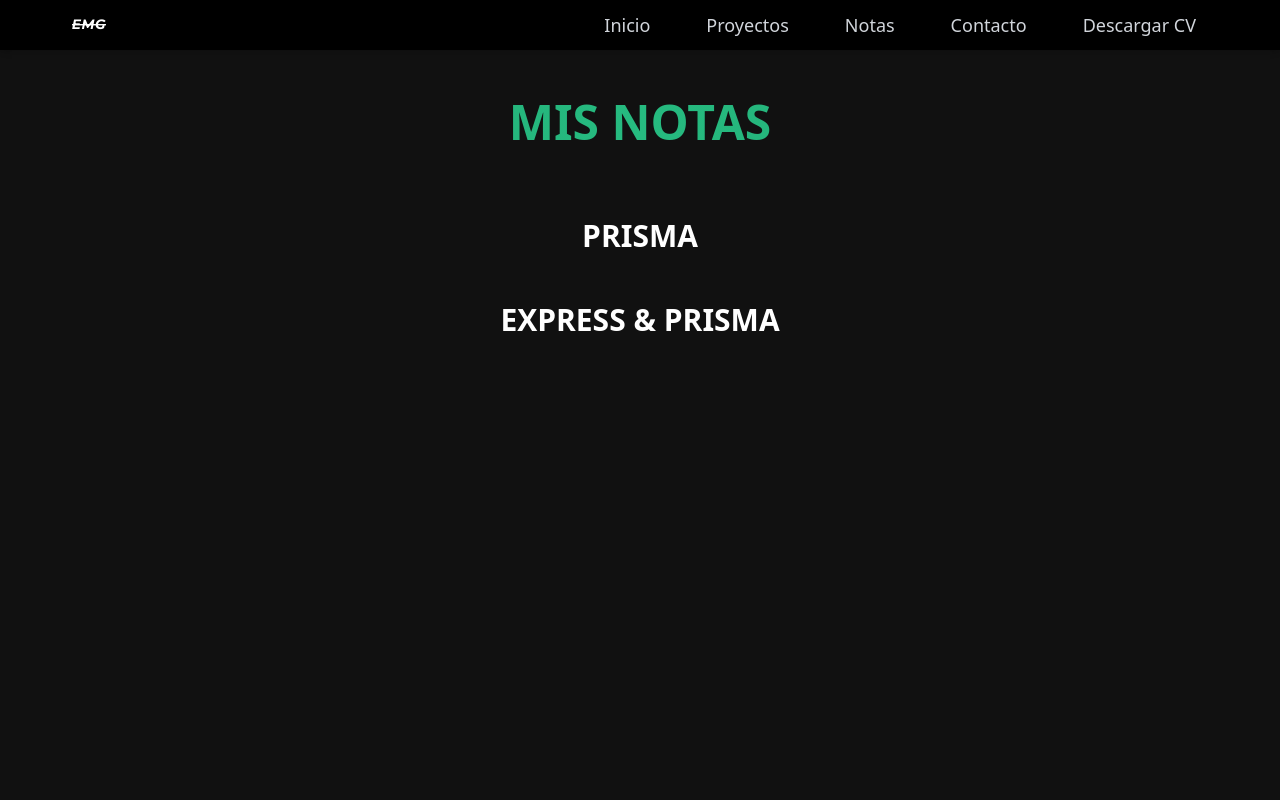
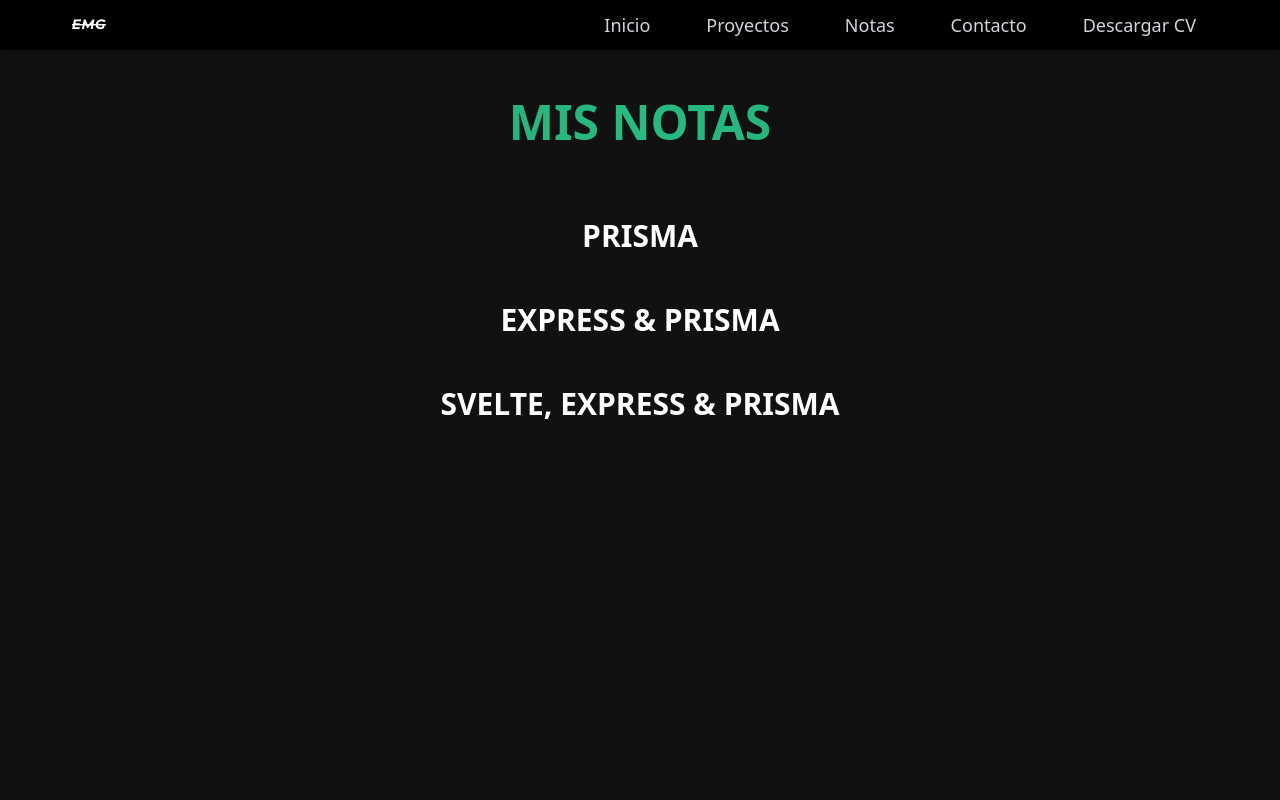
Before and after one commit to Wilovy09/VERCEL-PORTAFOLIO, a SvelteKit app: page /notas in a window 1280 px wide. Shown: the top 800 px of the page. Built offline with nearby package versions, Linux system fonts and the light colour scheme.

Commit message:
update notas

```diff
--- a/src/routes/notas/+page.svelte
+++ b/src/routes/notas/+page.svelte
@@ -8,6 +8,7 @@
     <section class="min-h-screen overflow-hidden">
         <LinkNotas title="Prisma" link="https://github.com/Wilovy09/Prisma-Curso-ORM/blob/main/README.md"/>
         <LinkNotas title="Express & Prisma" link="https://github.com/Wilovy09/NodeJS_Prisma_API/blob/main/README.md"/>
+        <LinkNotas title="Svelte, Express & Prisma" link="https://github.com/Wilovy09/Svelte-Express-Prisma-CRUD/blob/main/README.md"/>
     </section>
 </Layout>
 
```
